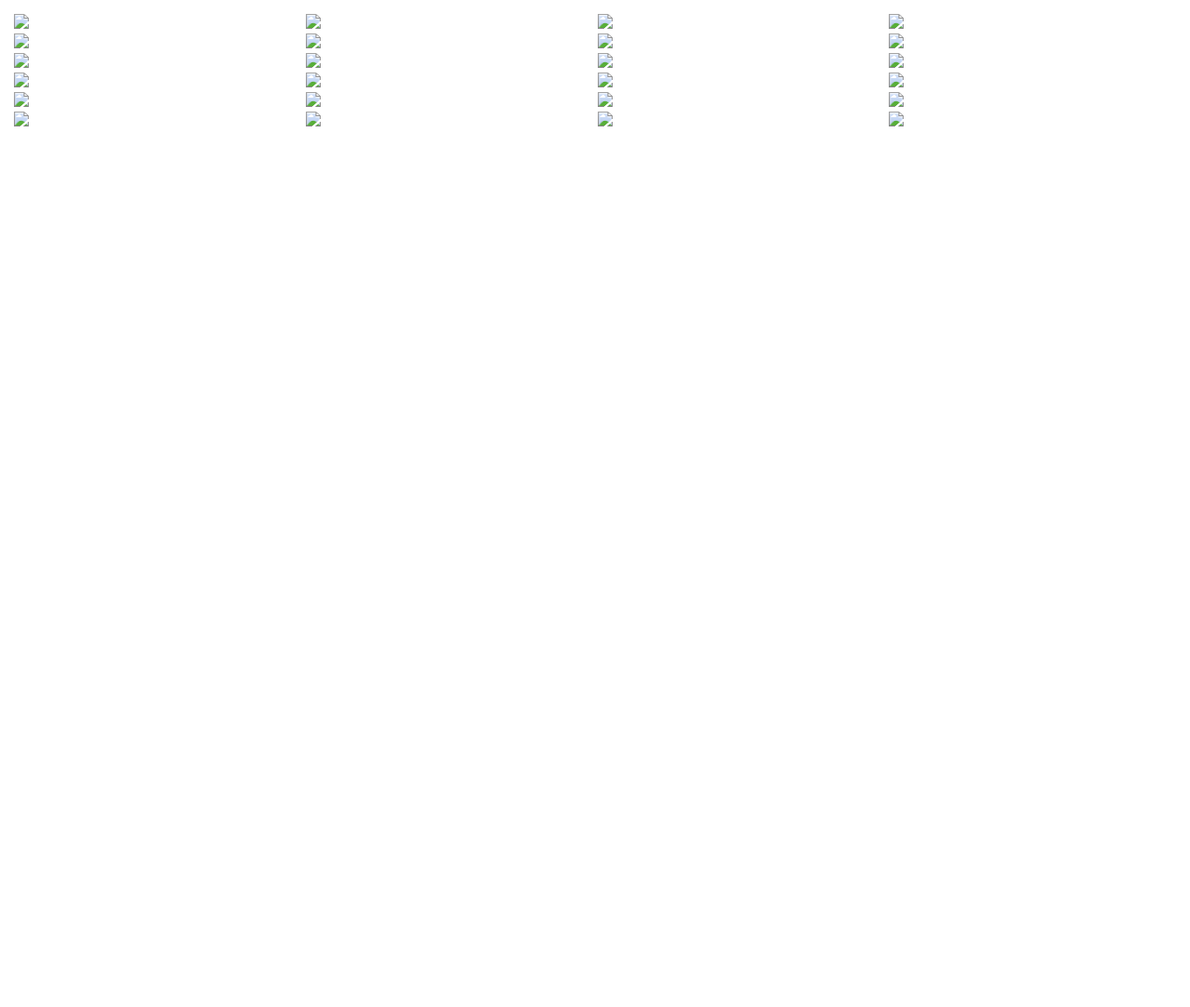
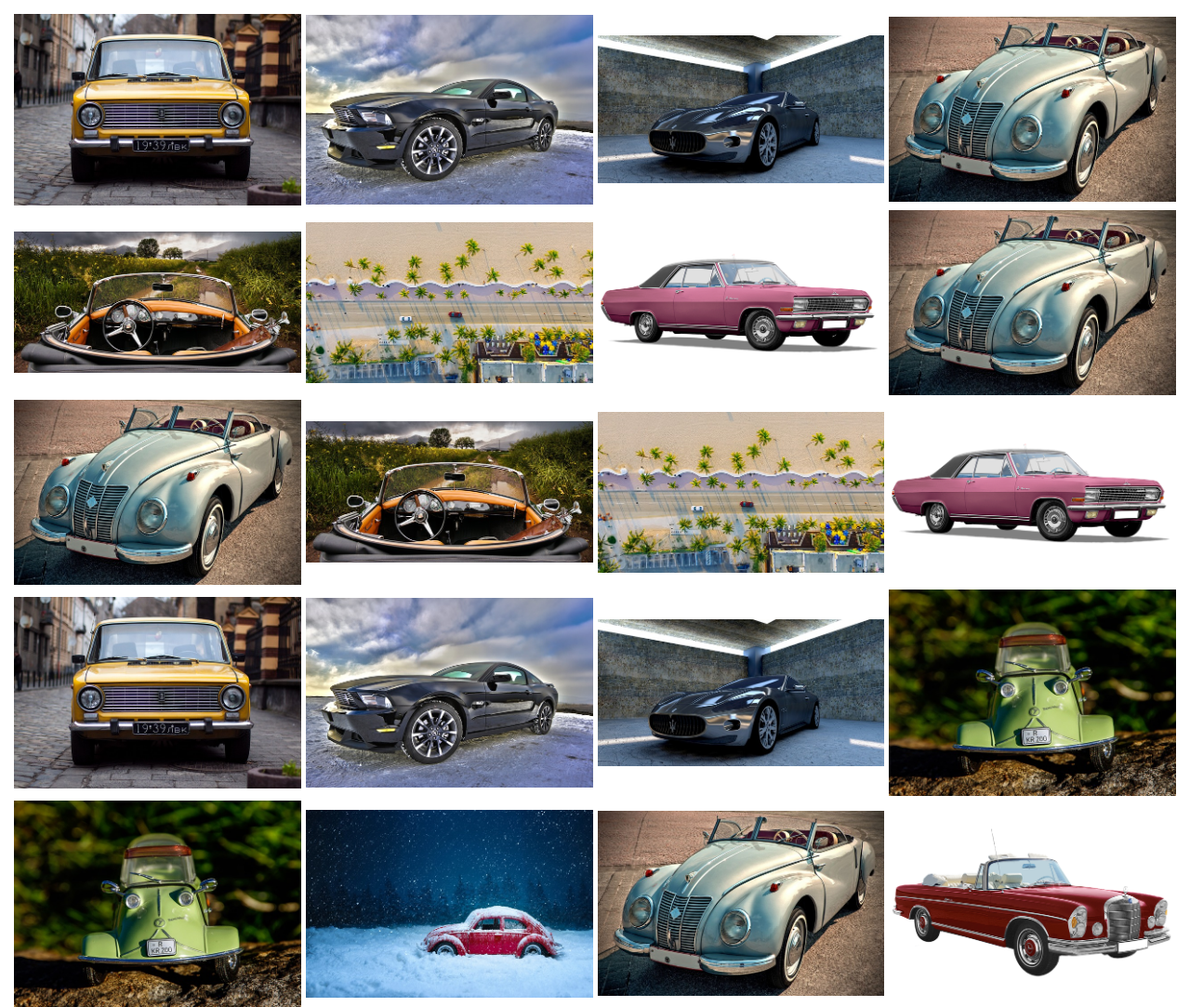
Before and after one commit to KickyK/CSS---Grid-Application-Photo-Gallery, a plain HTML site: page index.html in a window 1280 px wide. Shown: the top 1083 px of the page at 93% size. Before the commit the page ends 800 px from the top, so only its background shows below. Drawn offline with Linux system fonts and the light colour scheme.

Commit message:
Update index.html

```diff
--- a/index.html
+++ b/index.html
@@ -7,30 +7,30 @@
     </head>
     <body>
         <div class="container">
-            <img src="images/car1.jpg">
-            <img src="images/car2.jpg">
-            <img src="images/car3.jpg">
-            <img src="images/car7.jpg">
-            <img src="images/car5.jpg">
-            <img src="images/car6.jpg">
-            <img src="images/car10.png">
-            <img src="images/car7.jpg">
-            <img src="images/car7.jpg">
-            <img src="images/car5.jpg">
-            <img src="images/car6.jpg">
-            <img src="images/car10.png">
-            <img src="images/car1.jpg">
-            <img src="images/car2.jpg">
-            <img src="images/car3.jpg">
-            <img src="images/car9.jpg">
-            <img src="images/car9.jpg">
-            <img src="images/car8.jpg">
-            <img src="images/car7.jpg">
-            <img src="images/car12.png">
-            <img src="images/car7.jpg">
-            <img src="images/car5.jpg">
-            <img src="images/car6.jpg">
-            <img src="images/car8.jpg">
+            <img src="car1.jpg">
+            <img src="car2.jpg">
+            <img src="car3.jpg">
+            <img src="car7.jpg">
+            <img src="car5.jpg">
+            <img src="car6.jpg">
+            <img src="car10.png">
+            <img src="car7.jpg">
+            <img src="car7.jpg">
+            <img src="car5.jpg">
+            <img src="car6.jpg">
+            <img src="car10.png">
+            <img src="car1.jpg">
+            <img src="car2.jpg">
+            <img src="car3.jpg">
+            <img src="car9.jpg">
+            <img src="car9.jpg">
+            <img src="car8.jpg">
+            <img src="car7.jpg">
+            <img src="car12.png">
+            <img src="car7.jpg">
+            <img src="car5.jpg">
+            <img src="car6.jpg">
+            <img src="car8.jpg">
         </div>
     </body>
 </html>
```
